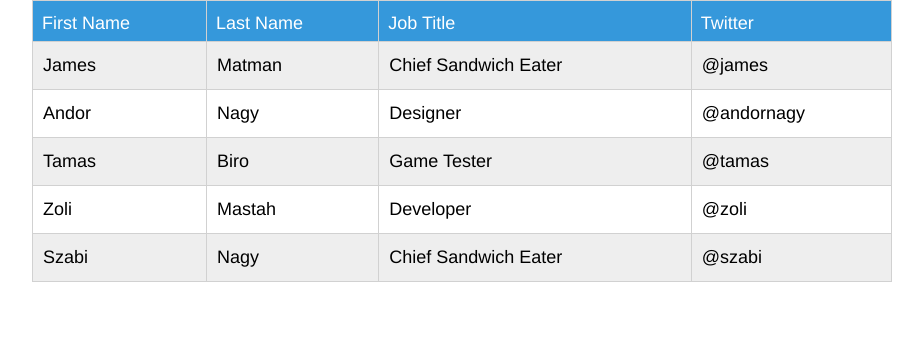
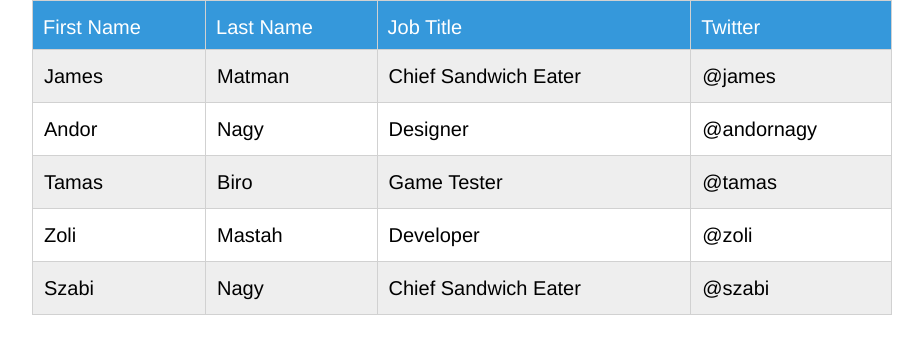
Before and after one commit to pavel-martyshev/ClientWeb, a plain HTML site: page CSSTable/wwwroot/index.html in a window 1280 px wide. Shown: the whole page, without its empty margins (178-1101 px from the left). Drawn offline with Linux system fonts and the light colour scheme; files that its build step writes are made by us from their sources.

Commit message:
Fix and refactor CSSTable task

```diff
--- a/CSSTable/wwwroot/index.html
+++ b/CSSTable/wwwroot/index.html
@@ -2,7 +2,7 @@
 <html>
 <head>
     <meta charset="UTF8">
-    <title>Index</title>
+    <title>CSS Table</title>
     <link rel="stylesheet" href="styles/reset.css">
     <link rel="stylesheet" href="styles/styles.css">
 </head>
--- a/CSSTable/wwwroot/styles/styles.css
+++ b/CSSTable/wwwroot/styles/styles.css
@@ -11,18 +11,19 @@
 }
 
 .persons-table td {
-    padding: 10px 10px;
+    padding: 11px;
 }
 
 .persons-table th {
-    padding: 9px 10px 4px 9px;
+    padding: 11px 10px 7px;
+
 }
 
 .persons-table th,
 .persons-table td {
     border: 1px solid #d1d1d1;
     text-align: start;
-    font-size: 18px;
+    font-size: 20px;
     font-weight: 500;
 }
 
```
